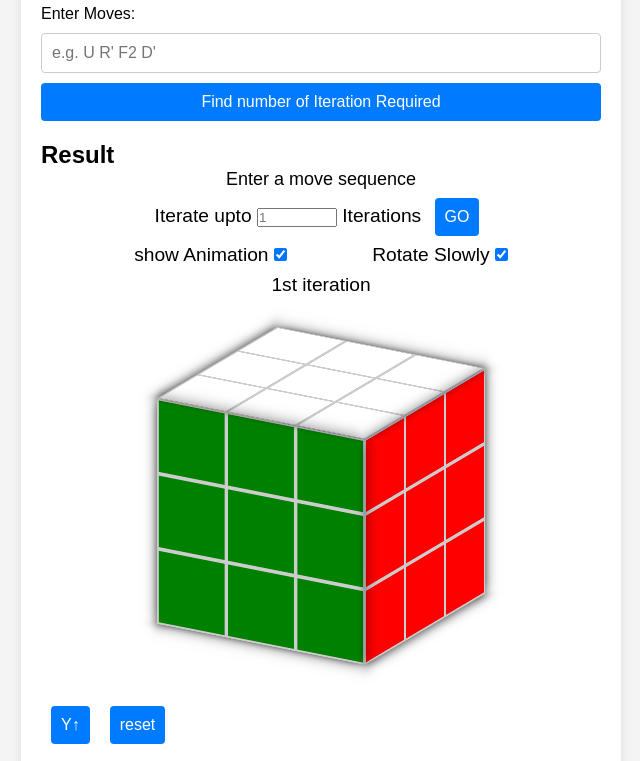
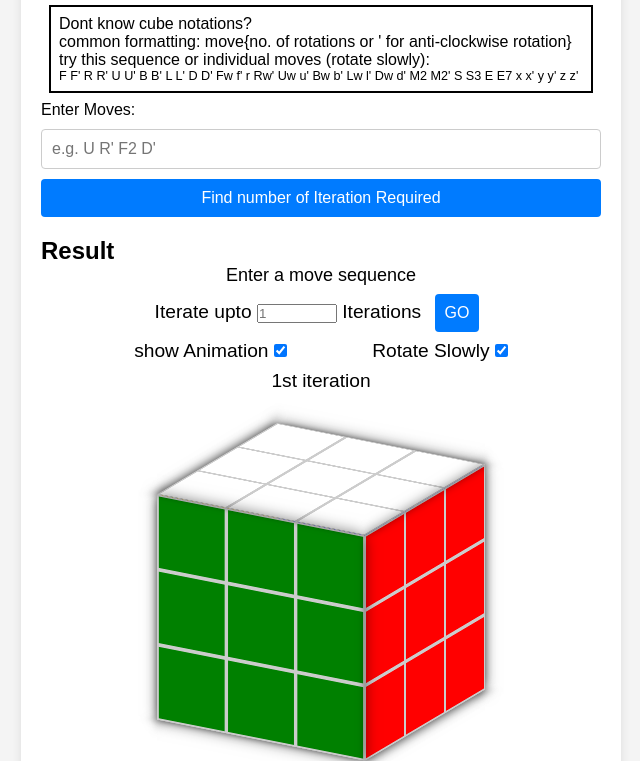
Before and after one commit to PrabhuBikash/PrabhuBikash.github.io, a plain HTML site: page TheCube/index.html in a window 1280 px wide. Shown: the part 122-883 px from the top of the page, without its empty margins (319-959 px from the left). Drawn offline with Linux system fonts and the light colour scheme.

Commit message:
added instructions and bugfix

```diff
--- a/TheCube/index.html
+++ b/TheCube/index.html
@@ -11,6 +11,12 @@
 <body>
     <div class="container">
         <h1>Cube Iterator</h1>
+        <div class="instructions">
+            <p class="rules">Dont know cube notations?
+                <br>common formatting: move{no. of rotations or ' for anti-clockwise rotation}
+                <br>try this sequence or individual moves (rotate slowly):</p>
+            <p id="trialinput">F F' R R' U U' B B' L L' D D' Fw f' r Rw' Uw u' Bw b' Lw l' Dw d' M2 M2' S S3 E E7 x x' y y' z z'</p>
+        </div>
         <div class="input-section">
             <label for="moveInput">Enter Moves:</label>
             <input type="text" id="moveInput" placeholder="e.g. U R' F2 D'">
--- a/TheCube/style.css
+++ b/TheCube/style.css
@@ -12,7 +12,8 @@ body {
     display: flex;
     justify-content: center; /* Center horizontally */
     align-items: center; /* Center vertically */
-    min-height: 100vh; /* Full height of the viewport */
+    min-height: 100vh; /* min height of the viewport */
+    min-width: 100vh;
 }
 
 .container {
@@ -27,6 +28,16 @@ body {
 h1 {
     text-align: center;
     margin-bottom: 20px;
+}
+
+.instructions {
+    border: 2px solid black;
+    margin: 1vh;
+    padding: 1vh;
+}
+
+#trialinput{
+    font-size: 0.79rem;
 }
 
 .input-section {
```
